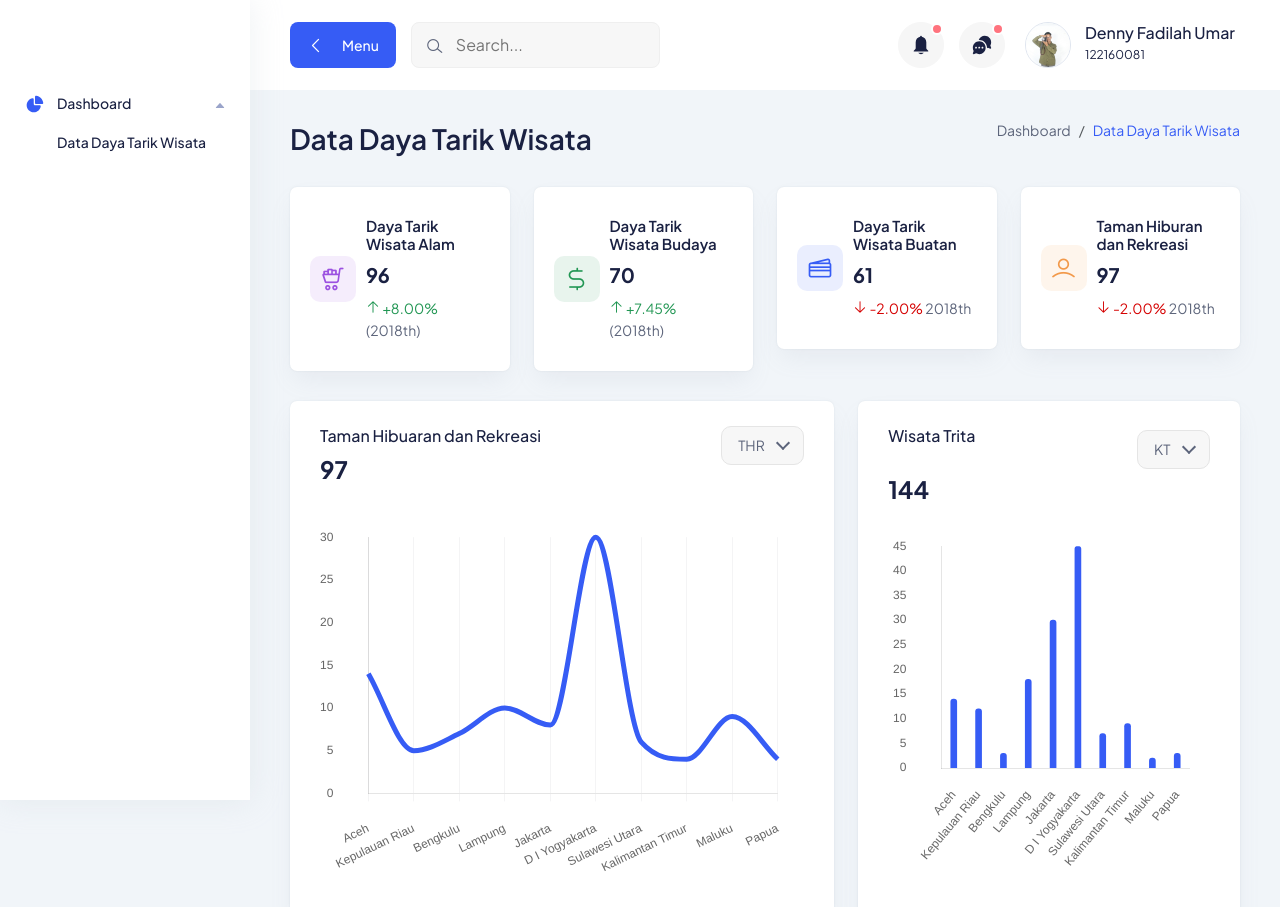
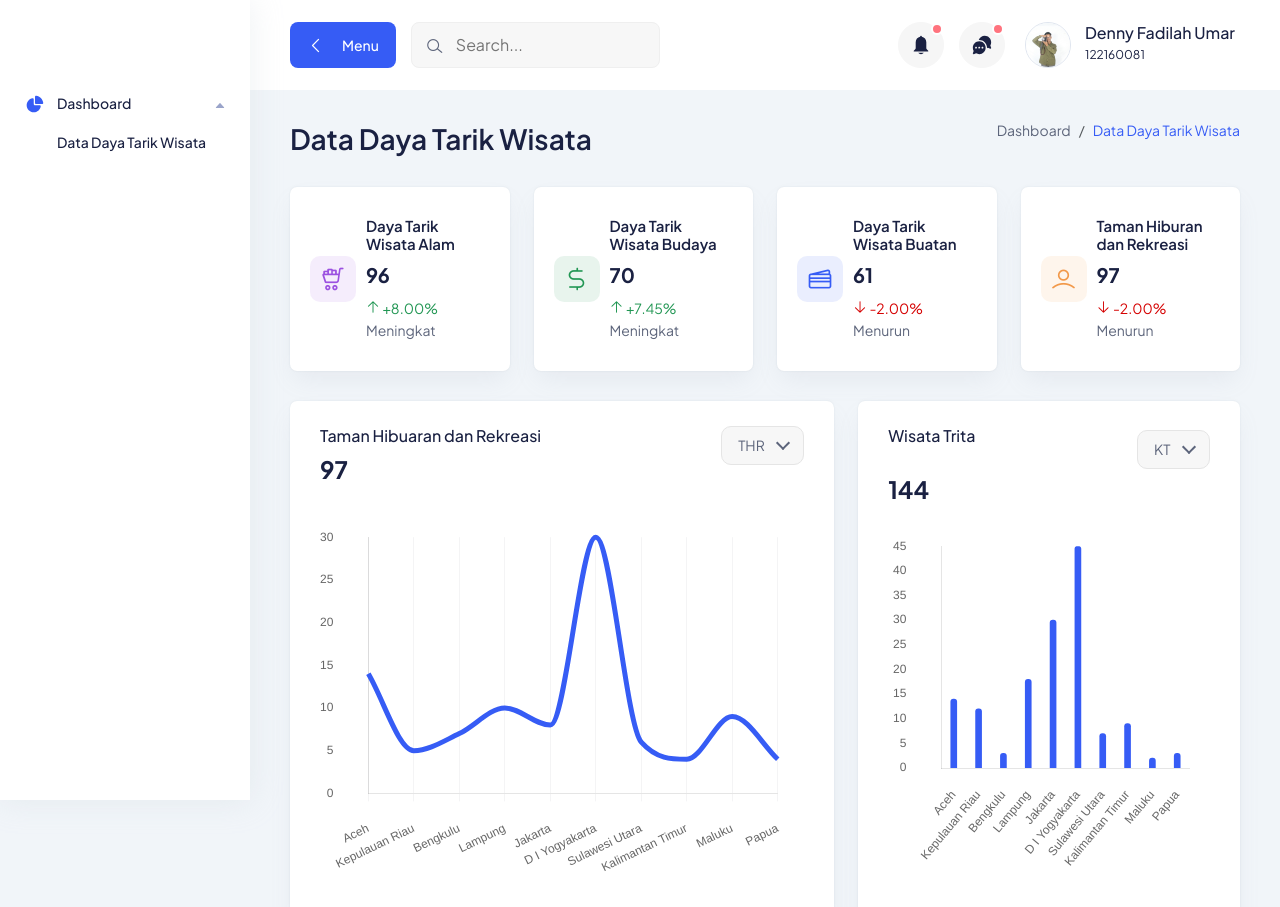
Before and after one commit to Kelapa2Animation/VDS_Tugas-Besar1, a website: page index.html in a window 1280 px wide. Shown: the top 907 px of the page. Drawn offline with Linux system fonts and the light colour scheme.

Commit message:
index.html

```diff
--- a/index.html
+++ b/index.html
@@ -276,7 +276,7 @@
                   <h3 class="text-bold mb-10">96</h3>
                   <p class="text-sm text-success">
                     <i class="lni lni-arrow-up"></i> +8.00%
-                    <span class="text-gray">(2018th)</span>
+                    <span class="text-gray">Meningkat</span>
                   </p>
                 </div>
               </div>
@@ -293,7 +293,7 @@
                   <h3 class="text-bold mb-10">70</h3>
                   <p class="text-sm text-success">
                     <i class="lni lni-arrow-up"></i> +7.45%
-                    <span class="text-gray">(2018th)</span>
+                    <span class="text-gray">Meningkat</span>
                   </p>
                 </div>
               </div>
@@ -310,7 +310,7 @@
                   <h3 class="text-bold mb-10">61</h3>
                   <p class="text-sm text-danger">
                     <i class="lni lni-arrow-down"></i> -2.00%
-                    <span class="text-gray">2018th</span>
+                    <span class="text-gray">Menurun</span>
                   </p>
                 </div>
               </div>
@@ -327,7 +327,7 @@
                   <h3 class="text-bold mb-10">97</h3>
                   <p class="text-sm text-danger">
                     <i class="lni lni-arrow-down"></i> -2.00%
-                    <span class="text-gray"> 2018th</span>
+                    <span class="text-gray">Menurun</span>
                   </p>
                 </div>
               </div>
```
